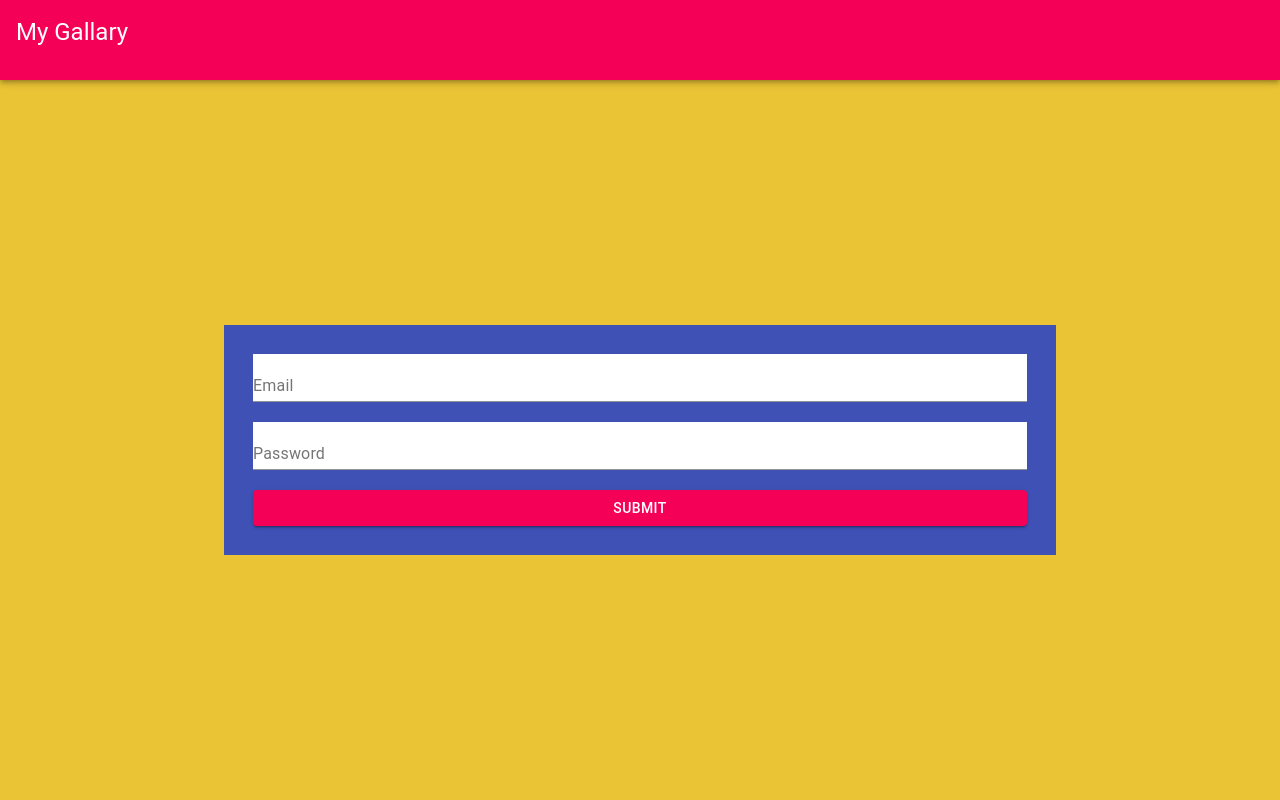
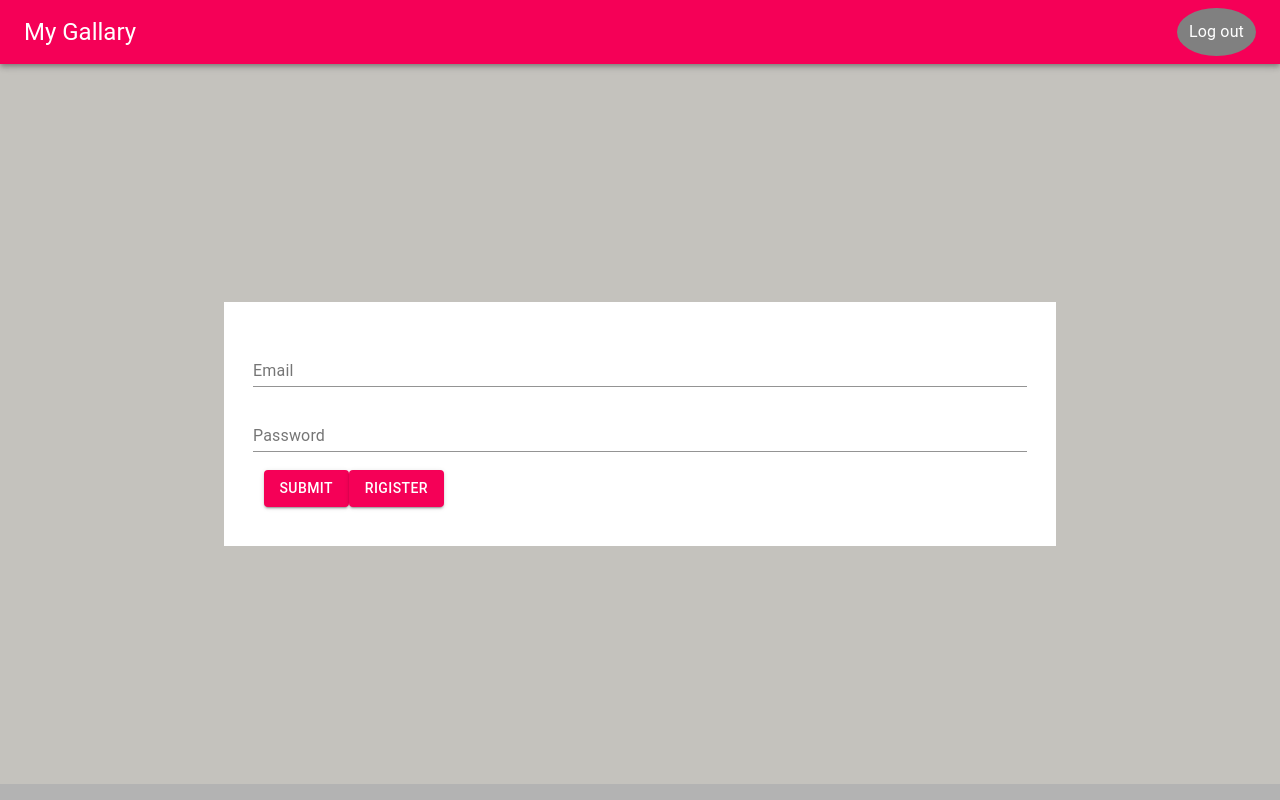
Before and after one commit to Leletungalo/gallary, a React (Create React App) app: page / in a window 1280 px wide. Built offline with nearby package versions, Linux system fonts and the light colour scheme; no server answers.

Commit message:
almost finished

```diff
--- a/src/App.css
+++ b/src/App.css
@@ -1,13 +1,3 @@
-.top-bar {
-	background-color: rgb(255, 100, 44);
-	height: 10vh;
-	padding: 1em;
-}
-
-.top-bar h1 {
-	letter-spacing: 5px;
-}
-
 .upload-form {
 	color: black;
 }
@@ -33,21 +23,38 @@
 	opacity: 0.7;
 }
 .rigister {
-	background-color: #eac435;
+	background-color: #c4c2bd;
 	height: 90vh;
 	display: flex;
 	justify-content: center;
 	align-items: center;
+	flex-direction: column;
+}
+
+.errMessage {
+	background-color: rgb(255, 51, 51);
+	color: white;
+	font-size: 1.4rem;
+	font-weight: 800;
+	padding: 0.5em 1em;
 }
 
 .rigister form {
-	margin: auto;
-	display: flex;
-	gap: 20px;
+	background-color: white;
 	font-size: 1.3rem;
-	flex-direction: column;
 	width: 65%;
 	padding: 1.4em;
+	display: flex;
+	flex-direction: column;
+}
+
+.rigister .inputs {
+	width: 100%;
+	margin: 0.4em 0;
+}
+
+.buttonwrap {
+	padding: 0.5em;
 }
 
 .backgrop {
--- a/src/App.js
+++ b/src/App.js
@@ -5,33 +5,26 @@ import './App.css';
 import Header from './components/Header';
 import UploadForm from './components/UploadForm';
 import Images from "./components/Images";
-import Rigister from './components/Rigister';
+import Model from './components/Model';
+import Home from './components/Home';
+import PrivateRoute from './components/PrivateRoute'
 import Login from './components/Login';
-import Model from './components/Model';
 
 function App() {
   const [src, setSrc] = useState(null);
-
   return (
     <Router>
       <div className="App">
         <Header />
         <Switch>
-          <Route exact path="/">
-            <Login />
-          </Route>
-            <Route exact path="/rigister">
-              <Rigister  />
-            </Route>
-          <Route exact path="/images">
-            <UploadForm />
-            <Images setSrc={setSrc} />
-            {src &&  <Model src={src} setSrc={setSrc} />}
-          </Route>
+          <Route exact path="/" component={Home} />
+          <Route exact path="/login" component={Login} />
+          <PrivateRoute exact path="/images" component={Images}>
+          </PrivateRoute>
         </Switch>
       </div>
     </Router>
   );
 }
-
+//{src &&  <Model src={src} setSrc={setSrc} />}
 export default App;
--- a/src/Auth/AuthReducer.js
+++ b/src/Auth/AuthReducer.js
@@ -5,8 +5,8 @@ export default (state, action) => {
     switch(type){
         case SET_USER:
             return {
+                ...state,
                 user: payload,
-                email: payload.email
             }
         default:
             return state;
--- a/src/Auth/AuthState.js
+++ b/src/Auth/AuthState.js
@@ -1,14 +1,50 @@
-import React,{useReducer} from "react";
+import React,{useReducer,useEffect} from "react";
 import AuthContext from "./AuthContext";
 import AuthReducer from "./AuthReducer";
+import {projectAuth} from "../firebase/config"
 import {SET_USER} from "./Values"
 const AuthState = props =>{
     const inincialState = {
         user:null,
-        email:""
+        errr:""
+    }
+    const [state, disparch] = useReducer(AuthReducer,inincialState);
+
+    useEffect(() =>{
+        const unsub = projectAuth.onAuthStateChanged(user =>{
+            console.log(user);
+            disparch({
+                type: SET_USER,
+                payload: user
+            })
+        })
+        return () => unsub();
+    },[])
+
+    const login = async (email, password) => {
+        try{
+            const user = await projectAuth.signInWithEmailAndPassword(email,password);
+            disparch({
+                type:SET_USER,
+                payload: user
+            })
+        }catch(err){
+            console.error(err);
+            alert(err.message);
+        }
     }
 
-    const [state, disparch] = useReducer(AuthReducer,inincialState);
+    const signUp = async (email,password) =>{
+        try{
+            const user = await projectAuth.createUserWithEmailAndPassword(email,password);
+            disparch({
+                type: SET_USER,
+                payload: user
+            })
+        }catch(err){
+            console.error("my err",err.message);
+        }
+    }
 
     const setUser = (user) => disparch({
         type: SET_USER,
@@ -18,12 +54,12 @@ const AuthState = props =>{
     return (<AuthContext.Provider
         value={{
             user: state.user,
-            email: state.email,
+            login,
+            signUp,
             setUser
         }}
     >
         {props.children}
     </AuthContext.Provider>)
-
 }
 export default AuthState;
--- a/src/components/Header.js
+++ b/src/components/Header.js
@@ -1,14 +1,51 @@
-import React from 'react'
-import {AppBar,Typography} from "@material-ui/core"
+import React,{ useContext} from 'react'
+import {AppBar,Typography,IconButton,makeStyles,Toolbar} from "@material-ui/core";
+import {projectAuth} from "../firebase/config";
+import AuthContext from "../Auth/AuthContext"
 const Header = () => {
+    const {setUser} = useContext(AuthContext);
+   // const [logout, setLogout] = useState(false);
+    const  logoutUser = () => {
+        projectAuth.signOut();
+        setUser(null);
+    }
+    const classes = useStayles();
     return (
-        <AppBar position="sticky"  className="top-bar" color="secondary">
-            <Typography
-                variant="h5"
-                >My Gallary
-            </Typography>
+        <AppBar position="sticky" color="secondary">
+            <Toolbar className={classes.root}>
+                <Typography
+                    className={classes.title}
+                    variant="h5"
+                    >My Gallary
+                </Typography>
+                <IconButton
+                    className={classes.logout}
+                    onClick={logoutUser}
+                >
+                    <Typography >
+                        Log out
+                    </Typography>
+                </IconButton>
+            </Toolbar>
         </AppBar>
     )
 }
 
+const useStayles = makeStyles({
+    root:{
+        display:"flex",
+        alignItems:"center",
+        justifyContent:"center"
+    },
+    title:{
+        display:"inline-block"
+    },
+    logout:{
+        backgroundColor:"grey",
+        display:"inline-block",
+        marginLeft:"auto",
+        color:"white"
+    }
+})
+
 export default Header
--- /dev/null
+++ b/src/components/Home.js
@@ -0,0 +1,29 @@
+import React,{useContext,useEffect,useState} from 'react'
+import Login from "./Login";
+import Rigister from "./Rigister"
+import AuthContext from "../Auth/AuthContext"
+import {Redirect} from "react-router-dom"
+
+const Home = () => {
+    const {user} = useContext(AuthContext);
+    const [loged, setLoged] = useState(false);
+    const [registered, setRigistered] = useState(false)
+    useEffect(() => {
+        if(user !== null){
+            setLoged(true)
+        }else{
+            setLoged(false)
+        }
+    },[user])
+
+    if(loged) return (<Redirect to="/images" />);
+    return (
+        <div>
+           {!registered ?
+           <Login setRigistered={setRigistered} />
+           :<Rigister  /> }
+        </div>
+    )
+}
+
+export default Home
--- a/src/components/Login.js
+++ b/src/components/Login.js
@@ -1,75 +1,60 @@
 import React,{useState,useContext} from 'react'
-import {projectAuth} from "../firebase/config";
-import {Redirect} from "react-router-dom";
-import {Button,TextField, makeStyles} from "@material-ui/core"
+import {Button,TextField, Typography} from "@material-ui/core";
 import AuthContext from "../Auth/AuthContext";
-const Login = () => {
-    const {setUser} = useContext(AuthContext);
-    const [logedIn,setlogedIn] = useState(false);
+const Login = ({setRigistered}) => {
+    const { login} = useContext(AuthContext);
     const [loginEmail,setloginEmail] = useState("");
     const [loginPassword,setloginPassword] = useState("");
-    const classes = useStayles();
+    const [errr, setErrr] = useState("");
 
     const handdleChange = async (e) =>{
         e.preventDefault();
         console.log(loginEmail,loginPassword);
         if(loginEmail !=="" && loginPassword !==""){
-            try{
-                const user = await projectAuth.signInWithEmailAndPassword(loginEmail,loginPassword);
-                console.log(user.user);
-                setUser(user.user);
-                setlogedIn(true);
-            }catch(err){
-                console.error(err);
+            login(loginEmail,loginPassword);
         }
     }
-    }
-
-    projectAuth.onAuthStateChanged(user => {
-        if(user){
-            console.log(user);
-            setlogedIn(true);
-        }
-    })
-
-    if(logedIn){
-        return(<Redirect to="/images"/>)
-    }else{
     return (
         <div className="rigister">
-                <form className={classes.myform} >
+            {errr &&
+                <Typography
+                    className="errMessage"
+                    variant="h6"
+                >{errr}</Typography>}
+                <form  >
                     <TextField
+                        className="inputs"
                         color="secondary"
                         label="Email"
-                    className={classes.input}
+                        autoComplete="true"
                         type="email"
                         onChange={e => setloginEmail(e.target.value)}
-                    value={loginEmail} />
+                        value={loginEmail}
+                    />
                     <TextField
+                        className="inputs"
                         label="Password"
                         color="secondary"
                         type="password"
-                    className={classes.input}
                         onChange={e => setloginPassword(e.target.value)}
-                    value={loginPassword} />
-                    <Button variant="contained" color="secondary" onClick={handdleChange} >
+                        value={loginPassword}
+                    />
+                    <div className="buttonwrap">
+                        <Button
+                            variant="contained"
+                            color="secondary"
+                            onClick={handdleChange} >
                             Submit
                         </Button>
+                        <Button
+                            variant="contained"
+                            color="secondary"
+                            onClick={() => setRigistered(true)} >
+                            Rigister
+                        </Button>
+                    </div>
                 </form>
             </div>
         )
     }
-}
-
-const useStayles = makeStyles((theme) => ({
-    myform:{
-        padding: "1em",
-        backgroundColor: "#3F51B5"
-    },
-    input:{
-        backgroundColor: "white",
-        fontSize: "1.3rem"
-    }
-}))
-
 export default Login
--- /dev/null
+++ b/src/components/PrivateRoute.js
@@ -0,0 +1,22 @@
+import React,{useContext} from 'react';
+import {Route,Redirect} from "react-router-dom";
+import AuthContext from "../Auth/AuthContext"
+
+const PrivateRoute = ({component:Component, ...rest}) => {
+    const {user} = useContext(AuthContext);
+    console.log(user);
+    return (
+        <Route
+        {...rest}
+        render={props => {
+            if(user !== null){
+                return  <Component {...props} />
+            }else{
+                return <Redirect to="/" />
+            }
+        }}
+        />
+    )
+}
+
+export default PrivateRoute
--- a/src/components/Rigister.js
+++ b/src/components/Rigister.js
@@ -1,76 +1,60 @@
-import React,{useState,useContext} from 'react'
-import {projectAuth} from "../firebase/config";
-import {Redirect} from "react-router-dom";
-import {Button,TextField, makeStyles} from "@material-ui/core";
+import React,{useState,useContext} from 'react';
+import {Button,TextField, Typography} from "@material-ui/core";
 import AuthContext from "../Auth/AuthContext";
 
 const Rigister = () => {
-    const {setUser} = useContext(AuthContext);
-    const classes = useStayles();
-    const [compo,setComp] = useState(false);
+    const {signUp} = useContext(AuthContext);
     const [name,setName] = useState("");
     const [email,setEmail] = useState("");
     const [password,setPassword] = useState("");
+    const [errr, setErrr] = useState("");
+
     const handdleChange = async (e) =>{
         e.preventDefault();
         console.log(name,email,password);
         if(email !=="" && password !==""){
-            try{
-            const user = await projectAuth.createUserWithEmailAndPassword(email,password);
-            console.log(user);
-            setUser(user.user);
-            setComp(true);
-            }catch(err){
-                console.error(err);
-            }
+           signUp(email,password);
         }
     }
-    if(compo){
-        return(<Redirect to="/images"/>)
-    }else{
+
     return (
         <div className="rigister">
-                <form className={classes.myform}>
+            {errr &&
+                <Typography
+                    className="errMessage"
+                    variant="h6"
+                >{errr}</Typography>}
+                <form >
                     <TextField
+                        className="inputs"
                         color="secondary"
                         label="Name"
-                        className={classes.input}
                         onChange={e => setName(e.target.value)}
                         value={name}
-                        variant="outlined"/>
+
+                        />
 
                     <TextField
+                        className="inputs"
                         label="Email"
                         color="secondary"
-                        className={classes.input}
                         onChange={e => setEmail(e.target.value)}
                         value={email}
-                        variant="outlined"/>
+                        />
                     <TextField
+                        className="inputs"
                         color="secondary"
                         label="Password"
-                        className={classes.input}
                         onChange={e => setPassword(e.target.value)}
                         value={password}
-                        variant="outlined"/>
-                    <Button variant="contained" color="secondary" onClick={handdleChange} >
-                        Submit
-                    </Button>
-                </form>
-            </div>
-        )
-    }
-}
-
-const useStayles = makeStyles((theme) => ({
-    myform:{
-        padding: "1em",
-        backgroundColor: "#3F51B5"
-    },
-    input:{
-        backgroundColor: "back",
-        fontSize: "1.3rem"
-    }
-}))
+                        />
+                    <div className="buttonwrap">
+                        <Button variant="contained" color="secondary" onClick={handdleChange} >
+                            Submit
+                        </Button>
+                    </div>
+            </form>
+        </div>
+    )}
 
 export default Rigister
--- a/src/hooks/useStorage.js
+++ b/src/hooks/useStorage.js
@@ -8,7 +8,7 @@ const useStorage = file =>{
     useEffect(() => {
         const storageRef = projectStorage.ref(file.name);
         const firestoreRef = projectFirestore.collection("images");
-        storageRef.put(file).on("state_changed", snap =>{
+        const unsub = storageRef.put(file).on("state_changed", snap =>{
             let percentage = (snap.bytesTransferred / snap.totalBytes) * 100;
             setProgress(percentage)
         }, err =>{
@@ -23,6 +23,7 @@ const useStorage = file =>{
             setUrl(url);
         }
     )
+    return () => unsub()
     },[file]);
 
    return {progress,url,error}
```
Also changed, not shown: src/components/Images.js (+6 -4 lines), 2 other files (tests, documents, lock files or other folders). Lines whose indentation alone changed are shown as unchanged.
